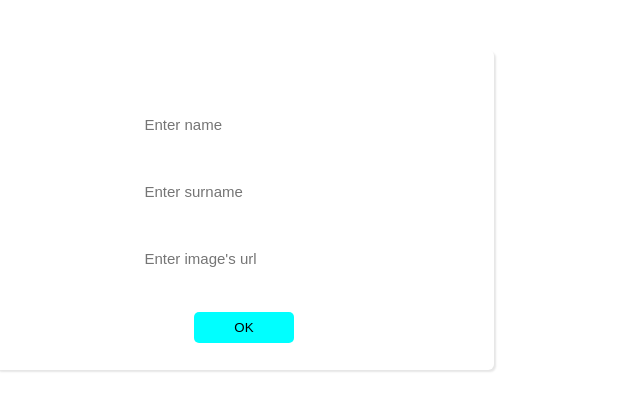
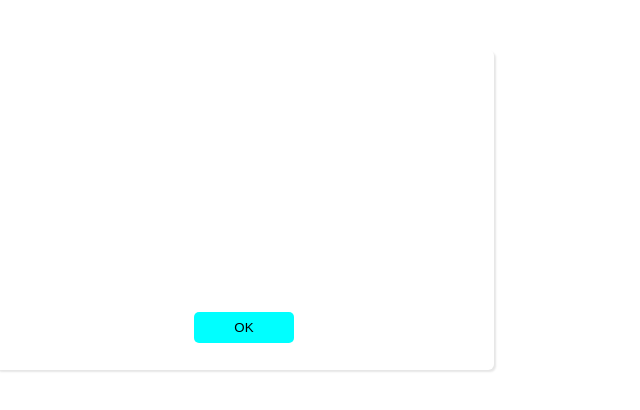
Before and after one commit to alisherfn28/7-dars-5-oy, a plain HTML site: page index.html in a window 1280 px wide. Shown: the whole page, without its empty margins (396-1036 px from the left). Drawn offline with Linux system fonts and the light colour scheme.

Commit message:
xammasi tugadi

```diff
--- a/css/style.css
+++ b/css/style.css
@@ -42,6 +42,7 @@ body {
   font-size: 15px;
   line-height: 10px;
   background-color: rgba(255, 255, 255, 0.05);
+  color: #fff;
 }
 
 #surname {
@@ -53,6 +54,7 @@ body {
   font-size: 15px;
   line-height: 10px;
   background: rgba(255, 255, 255, 0.05);
+  color: #fff;
 }
 
 #img {
@@ -64,6 +66,7 @@ body {
   font-size: 15px;
   line-height: 10px;
   background: rgba(255, 255, 255, 0.05);
+  color: #fff;
 }
 
 #btn {
@@ -83,3 +86,7 @@ body {
   justify-content: space-between;
   flex-wrap: wrap;
 }
+
+::placeholder {
+  color: #fff;
+}
```
